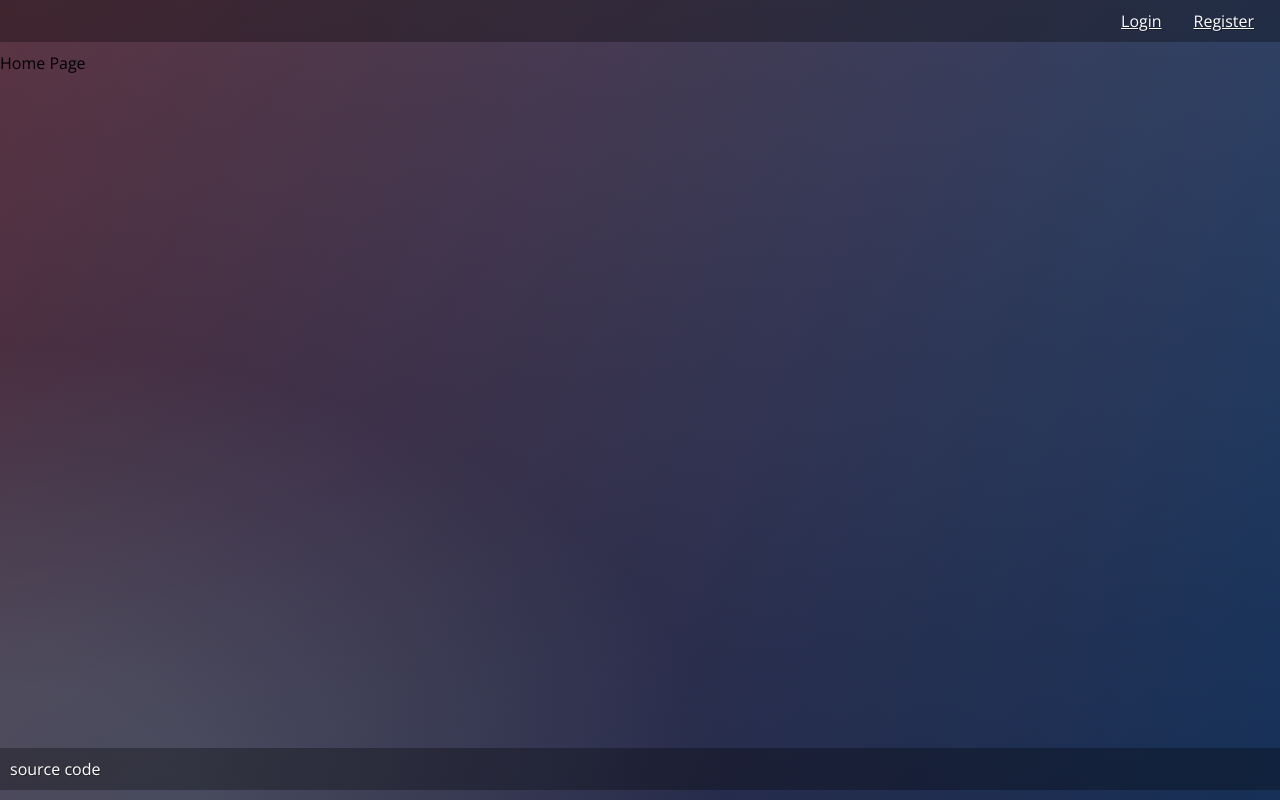
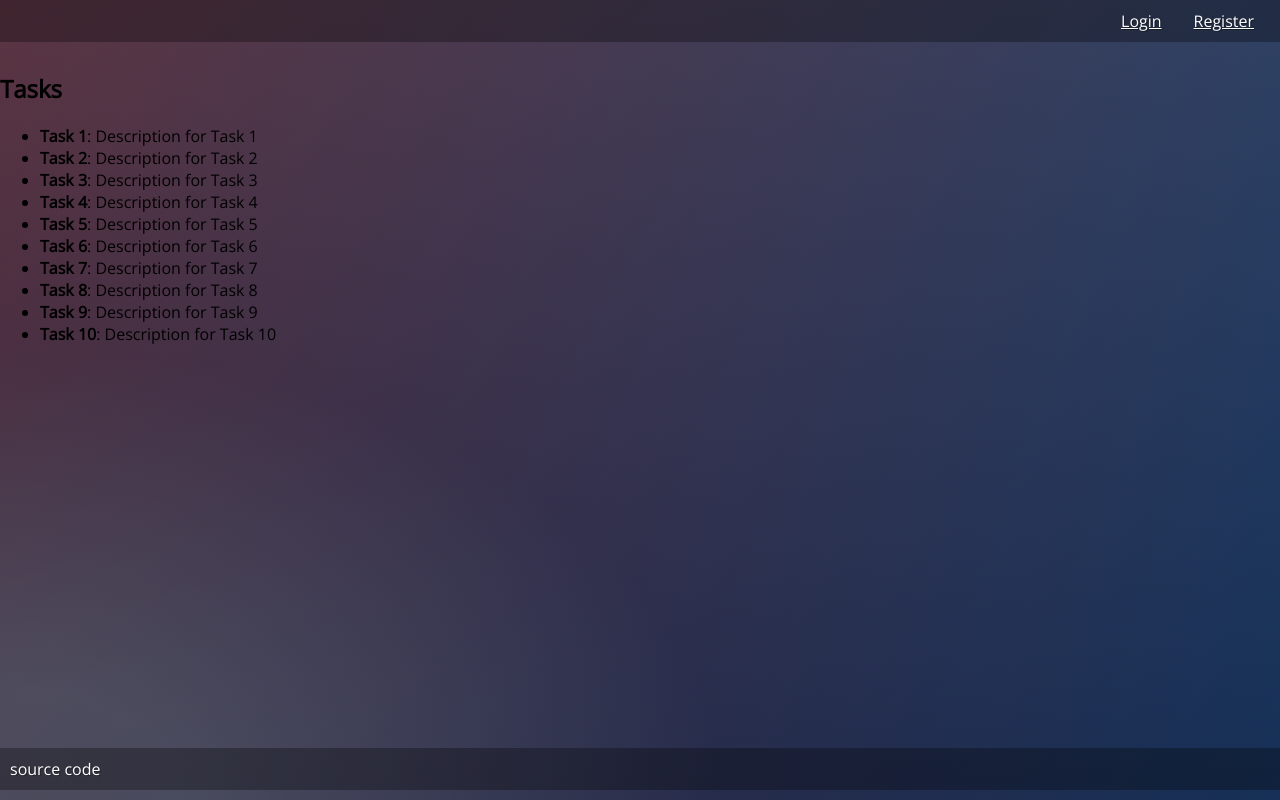
Before and after one commit to capytasks/capytasks-ui, a React (Create React App) app: page / in a window 1280 px wide. Built offline with nearby package versions, Linux system fonts and the light colour scheme.

Commit message:
fetch task data

```diff
--- a/package.json
+++ b/package.json
@@ -8,6 +8,7 @@
     "@testing-library/user-event": "^13.5.0",
     "react": "^18.2.0",
     "react-dom": "^18.2.0",
+    "react-draggable": "^4.4.6",
     "react-router-dom": "^6.22.3",
     "react-scripts": "5.0.1",
     "web-vitals": "^2.1.4"
--- /dev/null
+++ b/public/assets/sample-tasks.json
@@ -0,0 +1,54 @@
+{
+  "tasks": [
+      {
+          "id": 1,
+          "name": "Task 1",
+          "description": "Description for Task 1"
+      },
+      {
+          "id": 2,
+          "name": "Task 2",
+          "description": "Description for Task 2"
+      },
+      {
+          "id": 3,
+          "name": "Task 3",
+          "description": "Description for Task 3"
+      },
+      {
+          "id": 4,
+          "name": "Task 4",
+          "description": "Description for Task 4"
+      },
+      {
+          "id": 5,
+          "name": "Task 5",
+          "description": "Description for Task 5"
+      },
+      {
+          "id": 6,
+          "name": "Task 6",
+          "description": "Description for Task 6"
+      },
+      {
+          "id": 7,
+          "name": "Task 7",
+          "description": "Description for Task 7"
+      },
+      {
+          "id": 8,
+          "name": "Task 8",
+          "description": "Description for Task 8"
+      },
+      {
+          "id": 9,
+          "name": "Task 9",
+          "description": "Description for Task 9"
+      },
+      {
+          "id": 10,
+          "name": "Task 10",
+          "description": "Description for Task 10"
+      }
+  ]
+}
--- /dev/null
+++ b/src/api.tsx
@@ -0,0 +1,13 @@
+
+export async function getTasks() {
+    try {
+      const response = await fetch('http://localhost:3000/assets/sample-tasks.json');
+      if (!response.ok) {
+        throw new Error('Failed to fetch tasks');
+      }
+      const data = await response.json();
+      return data;
+    } catch (error) {
+      console.error('Error fetching tasks:', error);
+    }
+  };
--- a/src/pages/Home.tsx
+++ b/src/pages/Home.tsx
@@ -1,12 +1,40 @@
-// pages/Login.tsx
-import React, { useState } from 'react';
+import React from 'react';
 import '../App.css';
+import { getTasks } from '../api';
+
+interface Task {
+    id: number;
+    name: string;
+    description: string;
+}
 
 const Home: React.FC = () => {
-return (
-    <div>
-        Home Page
-    </div>
-)
-}
+    const [tasks, setTasks] = React.useState<Task[]>([]);
+
+    React.useEffect(() => {
+        const fetchData = async () => {
+            try {
+                const data = await getTasks();
+                setTasks(data.tasks);
+            } catch (error) {
+                console.error('Error fetching tasks:', error);
+            }
+        };
+
+        fetchData();
+    }, []);
+
+    return (
+        <div>
+            <h2>Tasks</h2>
+            <ul>
+                {tasks.map(task => (
+                    <li key={task.id}>
+                        <strong>{task.name}</strong>: {task.description}
+                    </li>
+                ))}
+            </ul>
+        </div>
+    );
+};
 export default Home;
```
Also changed, not shown: 1 other file (tests, documents, lock files or other folders).
